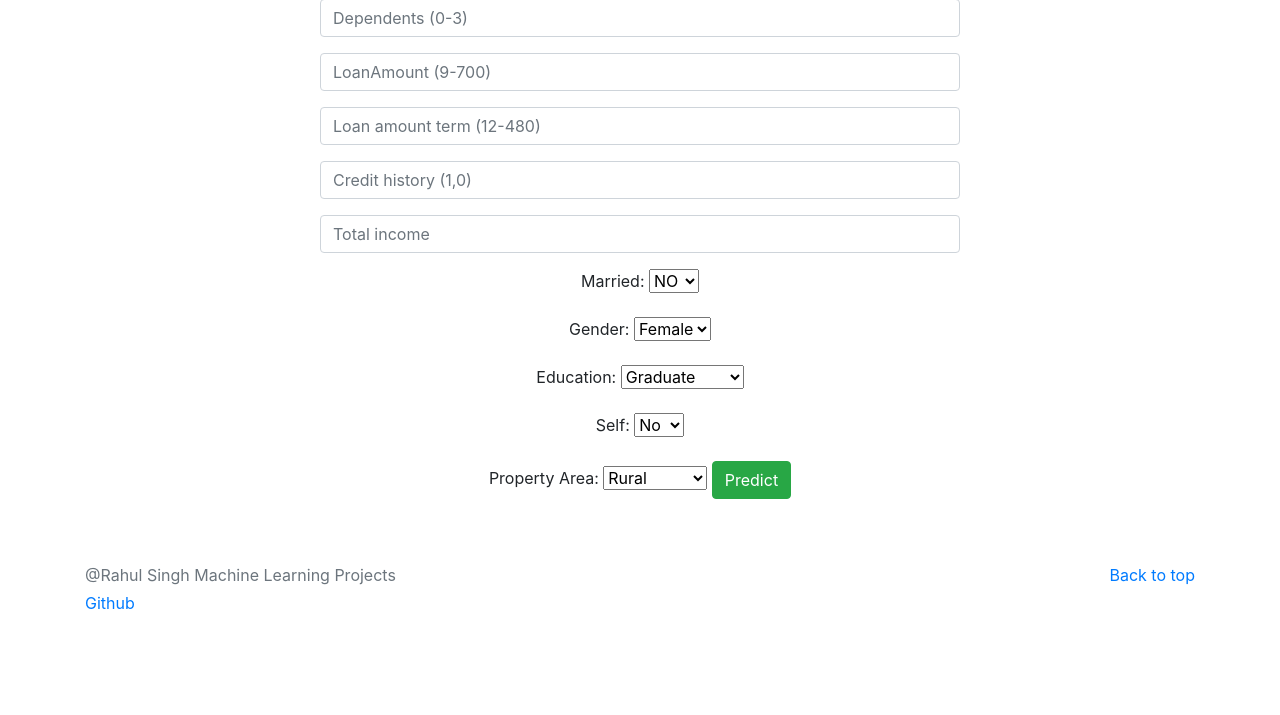
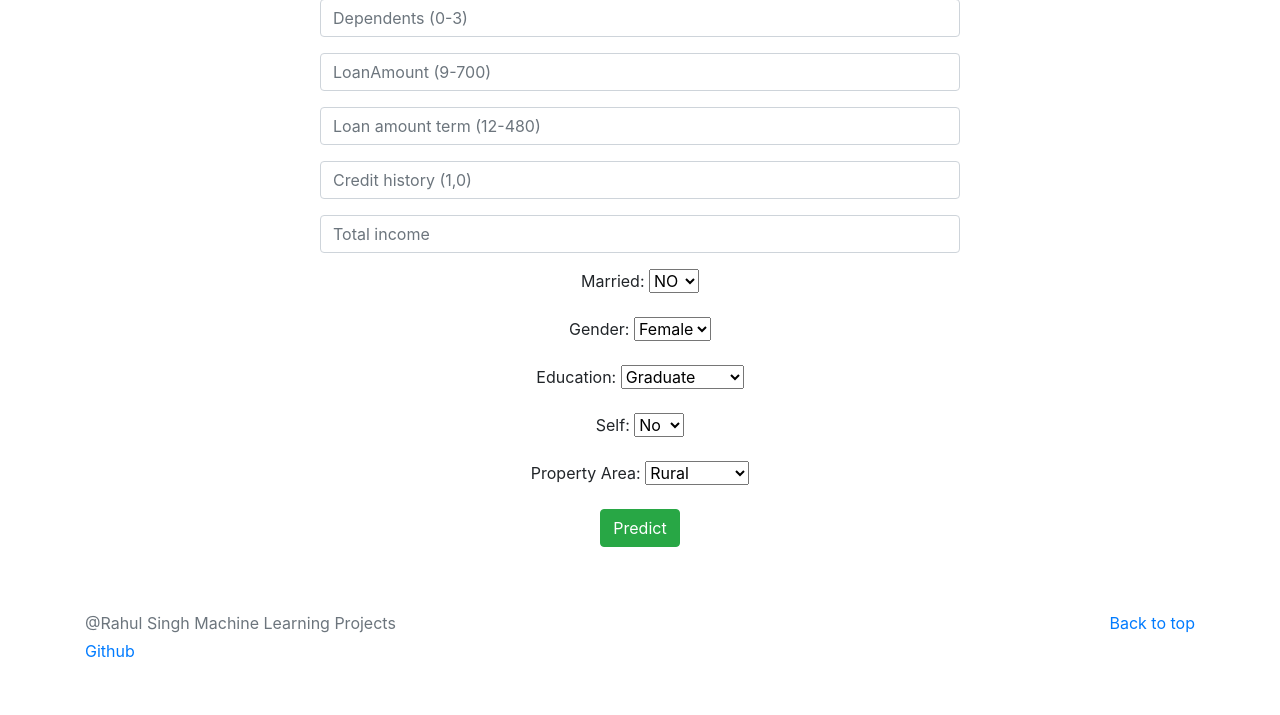
Before and after one commit to coderraa/ML, a Flask app: page /loan in a window 1280 px wide. Shown: the part 121-836 px from the top of the page. Before the commit the page ends 730 px from the top, so only its background shows below. Run offline with Flask 2, Linux system fonts and the light colour scheme; parts of the project's set-up code (start-up, migrations or seed data) failed here and were passed over; some libraries are stand-ins or nearby versions.

Commit message:
Update loan.html

```diff
--- a/templates/loan.html
+++ b/templates/loan.html
@@ -72,11 +72,11 @@
           <option value="Rural">Rural</option>
           <option value="Semiurban">Semiurban</option>
           <option value="Urban">Urban</option>
-
       </select>
-  <input type="submit" class="btn btn-success" value="Predict">
-  </form>
-
+    </div>
+    <div align="center" class="form-group">
+    <input type="submit" class="btn btn-success" value="Predict">
+    </form>
     </div>
 
     		<div class="container-fluid w-50">
```
